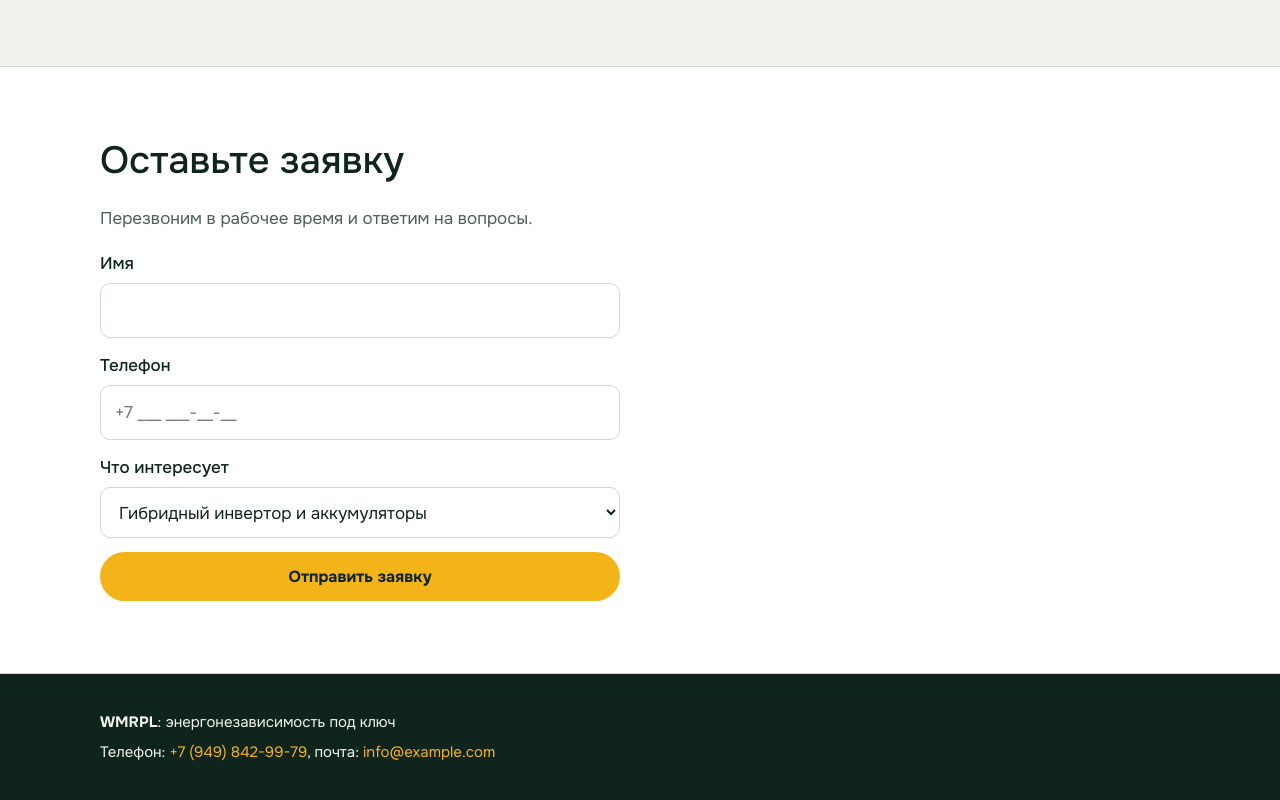
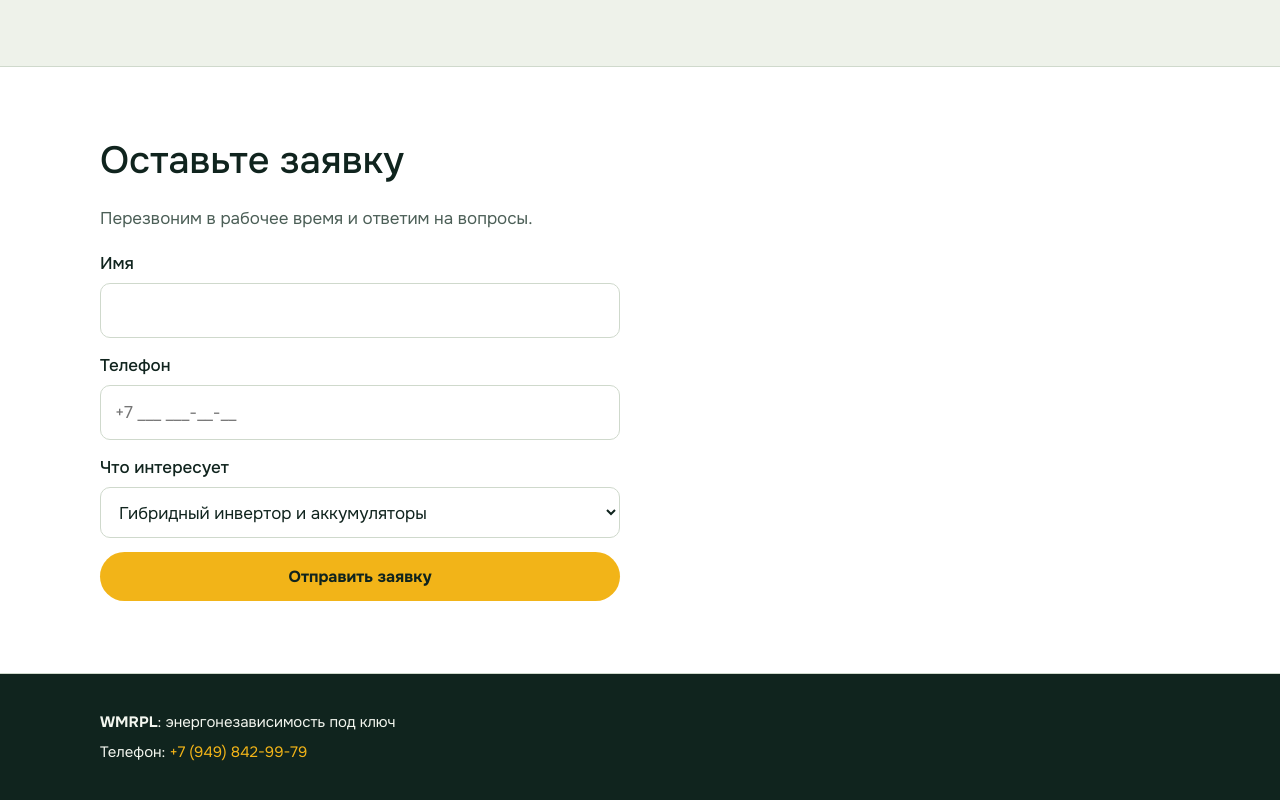
Before and after one commit to mrplbot/WMRRPL, a plain HTML site: page index.html in a window 1280 px wide. Shown: the part 3123-3923 px from the top of the page. Drawn offline with Linux system fonts and the light colour scheme; a web font is replaced by a local one.

Commit message:
Remove email contact from footer

```diff
--- a/index.html
+++ b/index.html
@@ -190,7 +190,7 @@ footer a{text-decoration:none;color:var(--sun)}
 
 <footer><div class="wrap">
   <p style="margin:0 0 6px"><b>WMRPL</b>: энергонезависимость под ключ</p>
-  <p style="margin:0">Телефон: <a href="tel:+79498429979">+7 (949) 842-99-79</a>, почта: <a href="mailto:info@example.com">info@example.com</a></p>
+  <p style="margin:0">Телефон: <a href="tel:+79498429979">+7 (949) 842-99-79</a></p>
 </div></footer>
 
 <script>
```
